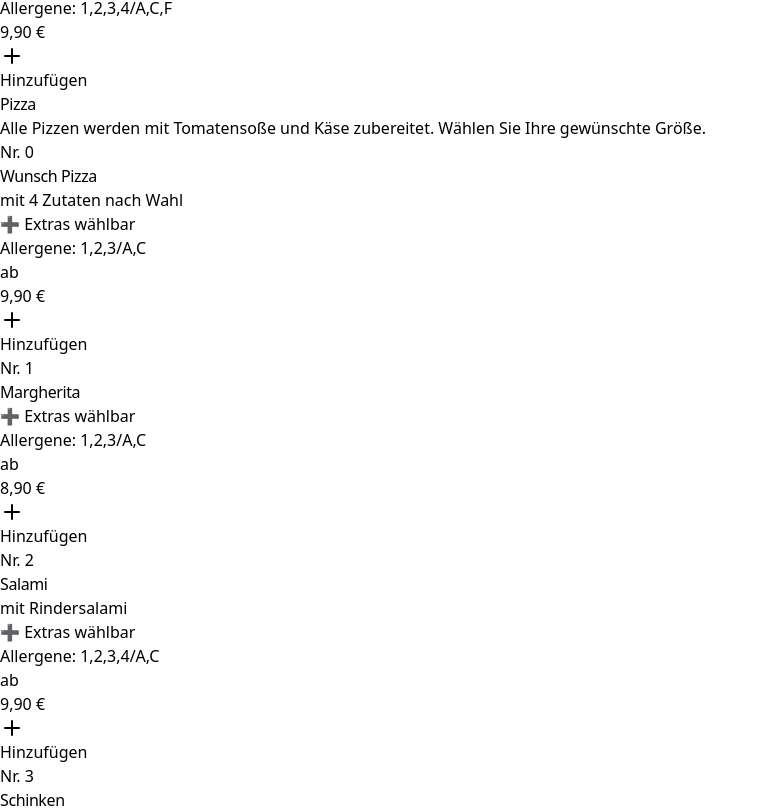
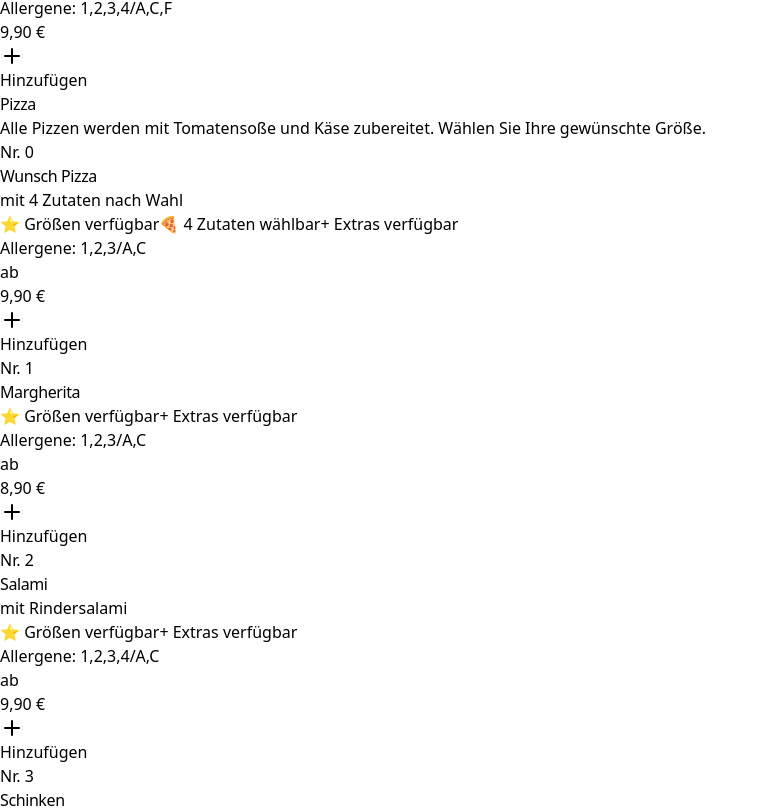
Before and after one commit to ecoezer/foodtaxitest, a React (Vite) app: page / in a window 1280 px wide. Shown: the part 3132-3940 px from the top of the page, without its empty margins (0-768 px from the left). Built offline with nearby package versions, Linux system fonts and the light colour scheme.

Commit message:
Restore original menu item design

```diff
--- a/src/components/MenuSection.tsx
+++ b/src/components/MenuSection.tsx
@@ -468,32 +468,38 @@ const MenuSection: React.FC<MenuSectionProps> = memo(({ title, description, subT
                     </p>
                   )}
 
-                  {/* Sauce selectable indicator */}
-                  {(item.isSpezialitaet || item.name.toLowerCase().includes('salat') || item.isBeerSelection) && (
-                    <div className="flex items-center gap-1 mb-1">
-                      <span className="text-xs bg-blue-100 text-blue-800 px-2 py-1 rounded-full font-medium flex items-center gap-1">
+                  {/* Compact indicator badges */}
+                  <div className="flex items-center gap-2 mb-2">
+                    {item.sizes && item.sizes.length > 0 && (
+                      <span className="text-xs bg-blue-50 text-blue-700 px-2 py-1 rounded-full font-medium border border-blue-200">
+                        ⭐ Größen verfügbar
+                      </span>
+                    )}
+
+                    {item.isWunschPizza && (
+                      <span className="text-xs bg-purple-50 text-purple-700 px-2 py-1 rounded-full font-medium border border-purple-200">
+                        🍕 4 Zutaten wählbar
+                      </span>
+                    )}
+
+                    {(item.isPizza || item.isWunschPizza) && (
+                      <span className="text-xs bg-green-50 text-green-700 px-2 py-1 rounded-full font-medium border border-green-200">
+                        + Extras verfügbar
+                      </span>
+                    )}
+
+                    {(item.isSpezialitaet || item.name.toLowerCase().includes('salat') || item.isBeerSelection) && (
+                      <span className="text-xs bg-yellow-50 text-yellow-700 px-2 py-1 rounded-full font-medium border border-yellow-200">
                         🥄 Soße wählbar
                       </span>
-                    </div>
-                  )}
+                    )}
 
-                  {/* Pizza extras indicator */}
-                  {(item.isPizza || item.isWunschPizza) && (
-                    <div className="flex items-center gap-1 mb-1">
-                      <span className="text-xs bg-purple-100 text-purple-800 px-2 py-1 rounded-full font-medium flex items-center gap-1">
-                        ➕ Extras wählbar
-                      </span>
-                    </div>
-                  )}
-
-                  {/* Pasta type indicator */}
-                  {item.isPasta && (
-                    <div className="flex items-center gap-1 mb-1">
-                      <span className="text-xs bg-yellow-100 text-yellow-800 px-2 py-1 rounded-full font-medium flex items-center gap-1">
+                    {item.isPasta && (
+                      <span className="text-xs bg-orange-50 text-orange-700 px-2 py-1 rounded-full font-medium border border-orange-200">
                         🍝 Nudelsorte wählbar
                       </span>
-                    </div>
-                  )}
+                    )}
+                  </div>
 
                   {item.allergens && (
                     <p className="text-xs text-gray-500">
@@ -518,7 +524,7 @@ const MenuSection: React.FC<MenuSectionProps> = memo(({ title, description, subT
 
                   <button
                     onClick={() => handleItemClick(item)}
-                    className="bg-orange-500 hover:bg-orange-600 text-white px-4 py-2 rounded-lg transition-colors font-medium flex items-center gap-2 text-sm sm:text-base"
+                    className="bg-orange-500 hover:bg-orange-600 text-white px-3 py-2 rounded-lg transition-colors font-medium flex items-center gap-1 text-sm"
                   >
                     <Plus className="w-4 h-4" />
                     Hinzufügen
```
